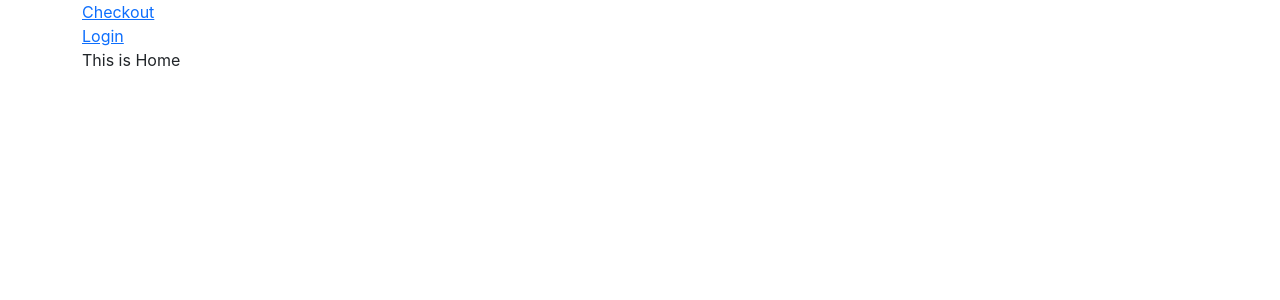
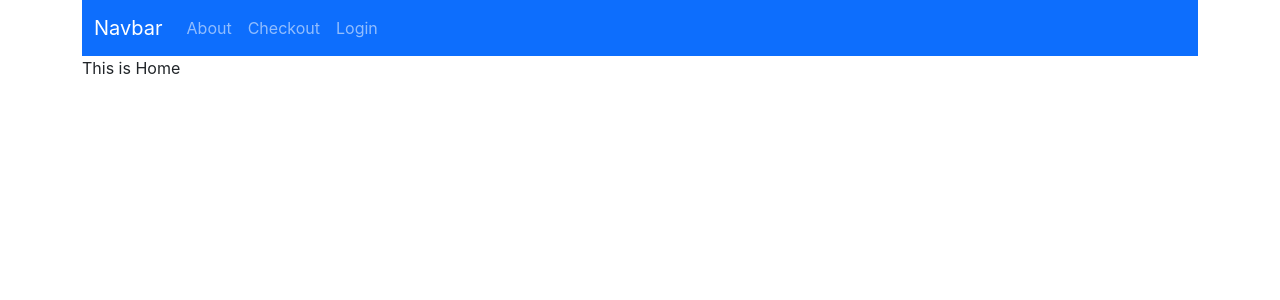
Before and after one commit to kmamun716/indipendent-service-provider, a React (Create React App) app: page / in a window 1280 px wide. Shown: the top 300 px of the page. Built offline with nearby package versions, Linux system fonts and the light colour scheme; no server answers.

Commit message:
navbar added with condition in header

```diff
--- a/package.json
+++ b/package.json
@@ -12,6 +12,7 @@
     "react-bootstrap": "^2.4.0",
     "react-dom": "^18.1.0",
     "react-firebase-hooks": "^5.0.3",
+    "react-router-bootstrap": "^0.26.1",
     "react-router-dom": "^6.3.0",
     "react-scripts": "5.0.1",
     "web-vitals": "^2.1.4"
--- a/src/components/Header/Header.js
+++ b/src/components/Header/Header.js
@@ -1,15 +1,36 @@
 import { signOut } from 'firebase/auth';
+import { Container, Nav, Navbar } from 'react-bootstrap';
 import { useAuthState } from "react-firebase-hooks/auth";
-import { Link } from "react-router-dom";
+import { LinkContainer } from 'react-router-bootstrap';
+import { useLocation } from 'react-router-dom';
 import auth from "../../firebase.config";
 const Header = () => {
     const [user] = useAuthState(auth);
+    const location = useLocation();
+    console.log(location)
     return (
         <header>
-            <Link to="/checkout">Checkout</Link><br/>
-            {
-                user?<button onClick={()=>signOut(auth)}>Log Out</button> : <Link to='/login'>Login</Link>
-            }
+            <Navbar bg="primary" variant="dark">
+                <Container>
+                    <LinkContainer to='/'>
+                        <Navbar.Brand>Navbar</Navbar.Brand>
+                    </LinkContainer>
+                    <Nav className="me-auto">
+                        <LinkContainer to='/about-us'>
+                            <Nav.Link>About</Nav.Link>
+                        </LinkContainer>
+                        <LinkContainer to='/checkout'>
+                            <Nav.Link>Checkout</Nav.Link>
+                        </LinkContainer>
+                        {
+                            user ? <Nav.Link onClick={()=>signOut(auth)}>Log Out</Nav.Link> :
+                            location.pathname!=='/login' && <LinkContainer to='/login'>
+                                <Nav.Link>Login</Nav.Link>
+                            </LinkContainer>
+                        }
+                    </Nav>
+                </Container>
+            </Navbar>
         </header>
     );
 };
```
Also changed, not shown: 1 other file (tests, documents, lock files or other folders).
